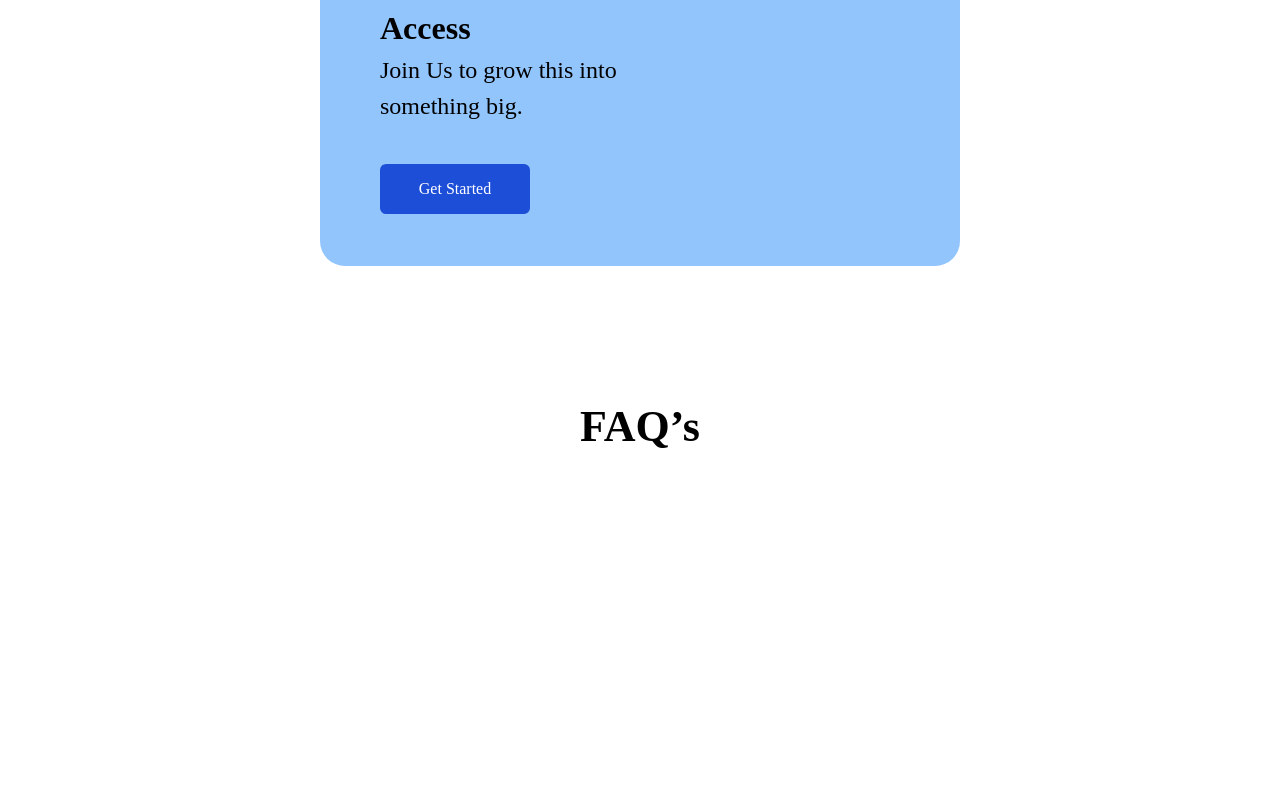
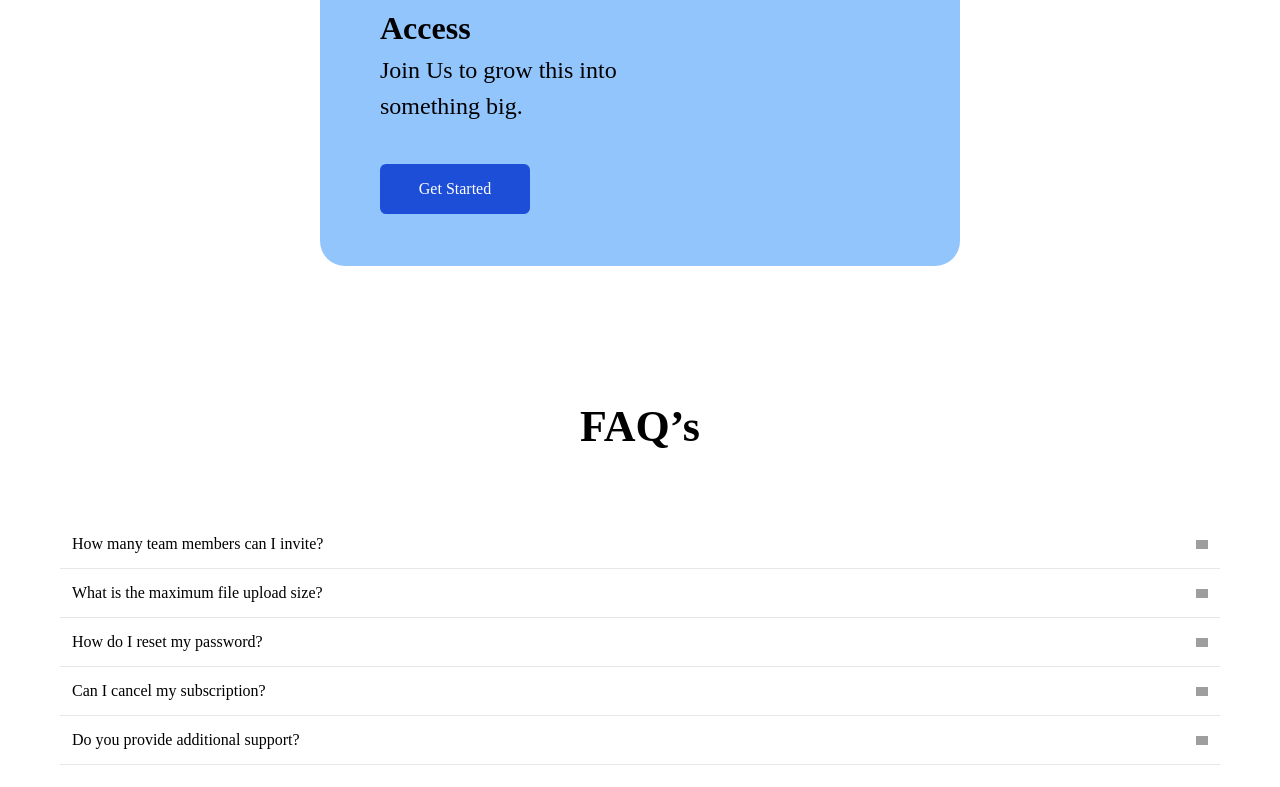
Before and after one commit to JAPECorp/New-MakeWayApp-Website, a Next.js app: page / in a window 1280 px wide. Shown: the part 2918-3705 px from the top of the page. Before the commit the page ends 3378 px from the top, so only its background shows below. Built offline with nearby package versions, Linux system fonts and the light colour scheme; grey boxes are pictures that could not be loaded.

Commit message:
Faqs Almost

```diff
--- /dev/null
+++ b/components/About Section/About.jsx
@@ -0,0 +1,13 @@
+function AboutSection(props) {
+  return (
+    <div className="w-full flex items-center h-100">
+      <div>
+        <h3 className="text-black p-8 lg:p-64">About</h3>
+        <h4 className="text-black p-8">
+          ‘We believe that We can Reduce Traffic in our Neighbourhood.’
+        </h4>
+      </div>
+    </div>
+  );
+}
+export default AboutSection;
--- a/components/Faq's/faq.jsx
+++ b/components/Faq's/faq.jsx
@@ -1,8 +1,56 @@
+import FaqComponenet from "../utilities/Cards/faqComponent";
+
 function Faqs() {
+  const faqs = [
+    {
+      key: 0,
+      title: "How many team members can I invite?",
+      description: "You can invite as many team members as you like",
+    },
+    {
+      key: 1,
+      title: "What is the maximum file upload size?",
+      description:
+        "No more than 2GB. All files in your account must fit your alloted storage space",
+    },
+    {
+      key: 2,
+      title: "How do I reset my password?",
+      description:
+        "You can use the reset password function from the settings menu",
+    },
+    {
+      key: 2,
+      title: "Can I cancel my subscription?",
+      description: "You can, but there is no money-back guarantee",
+    },
+    {
+      key: 2,
+      title: "Do you provide additional support?",
+      description: "Yes, please get in touch via e-mail!",
+    },
+  ];
+
+  const faqComponents = faqs.map((faq) => {
+    return (
+      <FaqComponenet
+        title={faq.title}
+        description={faq.description}
+        key={faq.key}
+      />
+    );
+  });
+
   return (
     <div id="#faqs" className="mt-32">
       <h2 className="text-black text-center">FAQ’s</h2>
-      <div></div>
+      <div className="container mx-auto flex items-center">
+        <div className="flex-auto flex flex-col md:flex-row items-center bg-white rounded-xl m-5 p-3 md:m-10">
+          <div className="flex-auto mb-2 w-full">
+            <div className="flex-auto mb-2 w-full p-2">{faqComponents}</div>
+          </div>
+        </div>
+      </div>
     </div>
   );
 }
--- a/components/NavBar/Nav.jsx
+++ b/components/NavBar/Nav.jsx
@@ -14,6 +14,8 @@ function Nav(props) {
   return (
     <nav>
       <div className="h-12 w-32 relative">
+        <Link href="/">
+          <a>
             <Image
               layout="fill"
               objectFit="contain"
@@ -21,6 +23,8 @@ function Nav(props) {
               src={"/Logo.png"}
               alt="makeway logo"
             />
+          </a>
+        </Link>
       </div>
 
       <div className="hidden md:block">
--- /dev/null
+++ b/components/utilities/Cards/faqComponent.jsx
@@ -0,0 +1,36 @@
+import { useState } from "react";
+
+function FaqComponenet(props) {
+  const [expanded, setExpanded] = useState(false);
+
+  return (
+    <div
+      onClick={() => setExpanded(!expanded)}
+      className="flex flex-col p-3 border-b text-gray-light cursor-pointer"
+    >
+      <div className="flex flex-row items-center">
+        <p
+          className={`flex-auto hover:text-yellow-500 ${
+            expanded ? "text-gray-dark font-black" : "font-normal"
+          }`}
+        >
+          {props.title}
+        </p>
+        <img
+          className="flex-none w-3"
+          src="/images/icon-arrow-down.svg"
+          alt="arrow down"
+        />
+      </div>
+      <div
+        className={`transition-max-height duration-700 ease-in-out overflow-hidden ${
+          expanded ? "max-h-20" : "max-h-0"
+        }`}
+      >
+        <p>{props.description}</p>
+      </div>
+    </div>
+  );
+}
+
+export default FaqComponenet;
--- a/pages/about.jsx
+++ b/pages/about.jsx
@@ -1,23 +1,24 @@
 import Head from "next/head";
 import Nav from "../components/NavBar/Nav";
+import SideBar from "../components/NavBar/sidebar";
+import { useState } from "react";
+import AboutSection from "../components/About Section/About";
+
 const About = () => {
+  const [sideBar, setSideBar] = useState(false);
   return (
     <div>
       <Head>
-        <title>MakeWay App Website||About Us</title>
+        <title>MakeWay App Website| About Us</title>
         <meta name="description" content="Developed by JAPECorp" />
         <link rel="icon" href="/favicon.ico" />
       </Head>
 
       <section>
-        <Nav />
+        <Nav sideBar={sideBar} setSideBar={setSideBar} />
       </section>
-
-      <div className="mt-20">
-        <div className="w-full flex items-center">
-          <div className="text-black">About us</div>
-        </div>
-      </div>
+      <AboutSection />
+      <SideBar sideBar={sideBar} />
     </div>
   );
 };
--- a/pages/index.jsx
+++ b/pages/index.jsx
@@ -15,7 +15,7 @@ export default function Home() {
     <>
       <div>
         <Head>
-          <title>MakeWay App Website</title>
+          <title>MakeWay App Website | Home</title>
           <meta name="description" content="Developed by JAPECorp" />
           <link rel="icon" href="/favicon.ico" />
         </Head>
```
Lines whose indentation alone changed are shown as unchanged.
